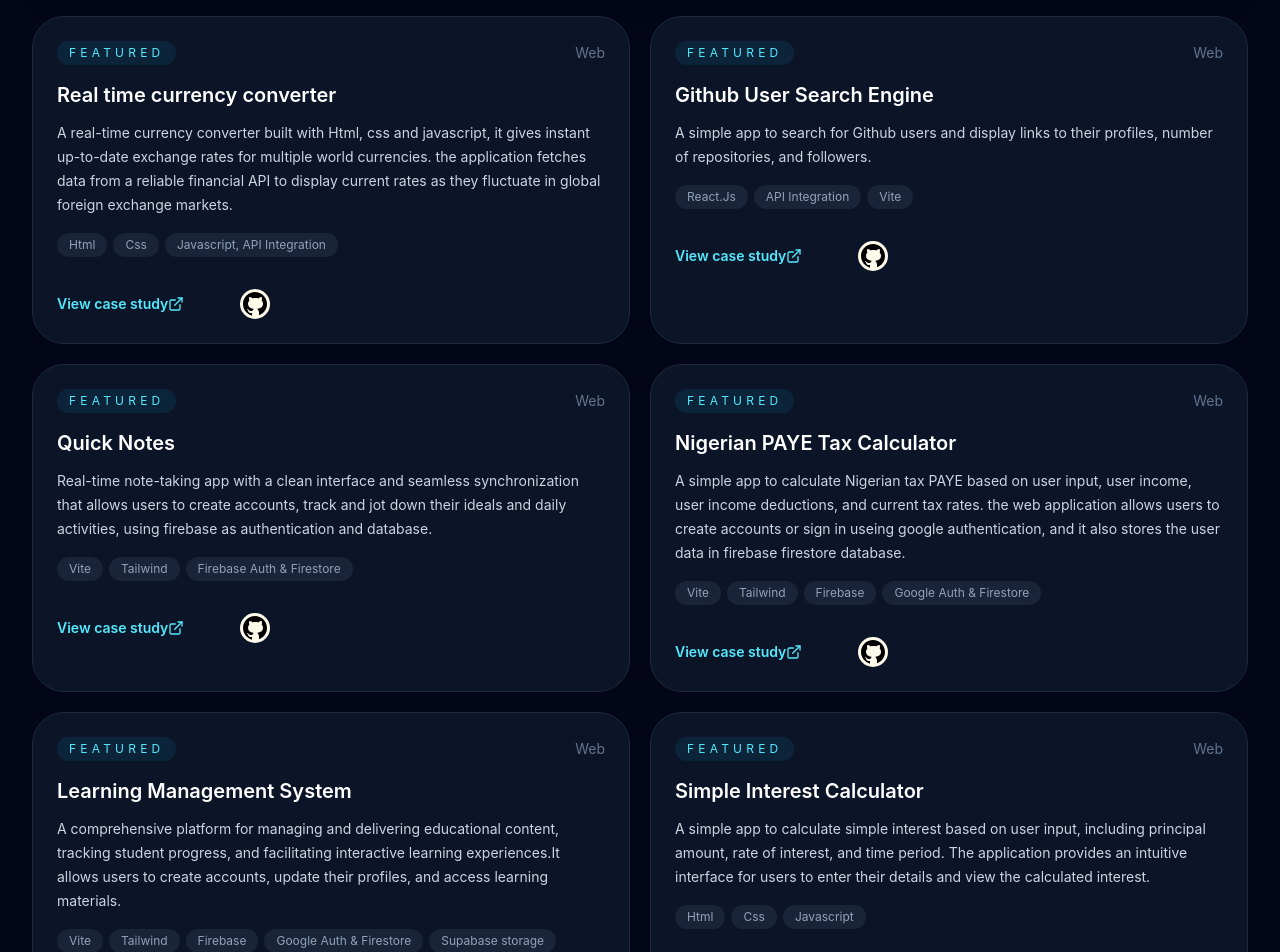
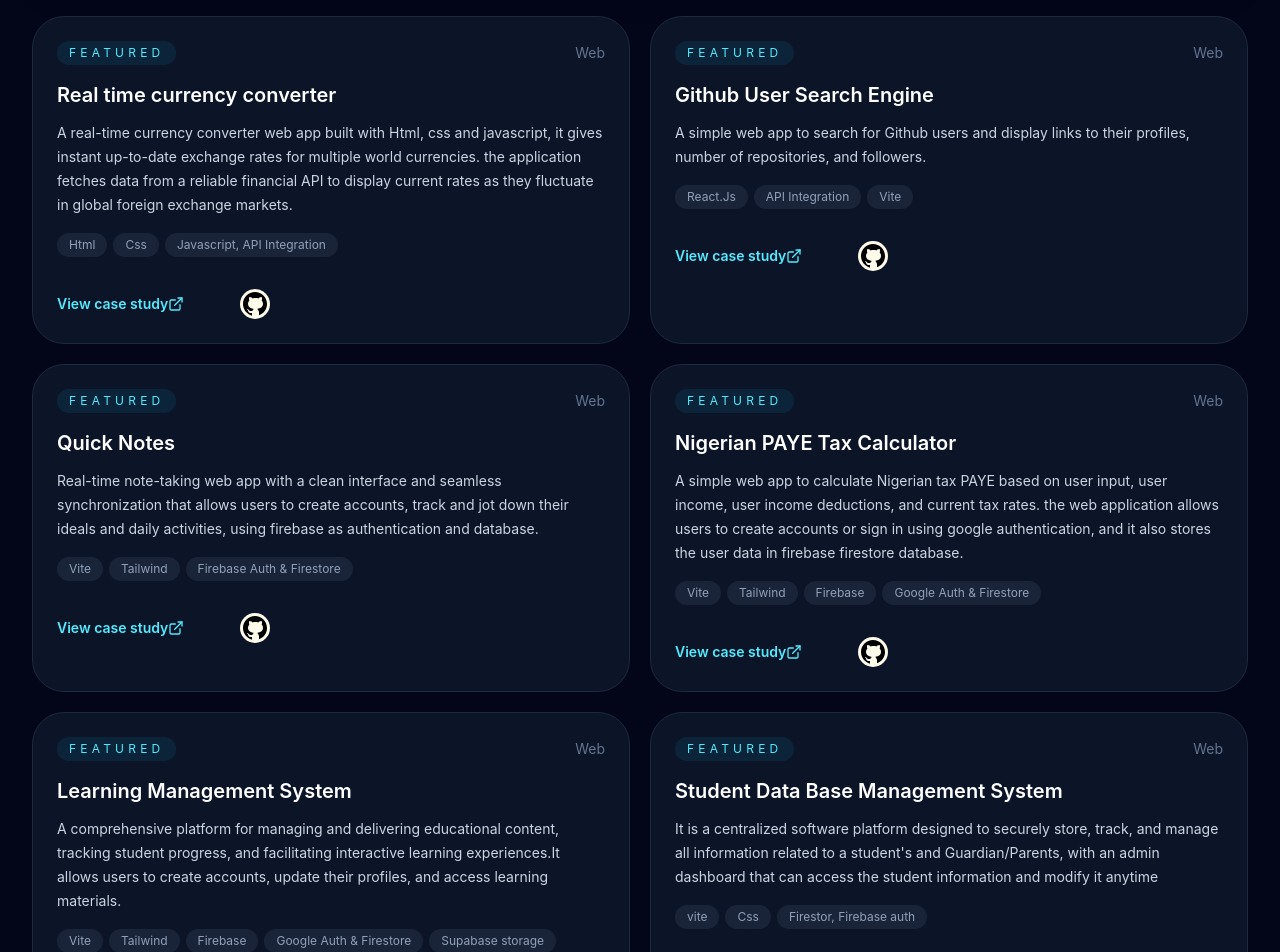
Before and after one commit to Aghahowa22/my-portfolio, a React (Vite) app: page / in a window 1280 px wide. Shown: the part 980-1932 px from the top of the page. Built offline with nearby package versions, Linux system fonts and the light colour scheme.

Commit message:
another porject added

```diff
--- a/src/App.jsx
+++ b/src/App.jsx
@@ -5,7 +5,7 @@ const projects = [
   {
     title: "Real time currency converter",
     description:
-      "A real-time currency converter built with Html, css and javascript, it gives instant up-to-date exchange rates for multiple world currencies. the application fetches data from a reliable financial API to display current rates as they fluctuate in global foreign exchange markets.",
+      "A real-time currency converter web app built with Html, css and javascript, it gives instant up-to-date exchange rates for multiple world currencies. the application fetches data from a reliable financial API to display current rates as they fluctuate in global foreign exchange markets.",
     tags: ["Html", "Css", "Javascript, API Integration"],
     link: "https://lucky-kataifi-725a98.netlify.app/",
     githubLink:
@@ -14,7 +14,7 @@ const projects = [
   {
     title: "Github User Search Engine",
     description:
-      "A simple app to search for Github users and display links to their profiles, number of repositories, and followers.",
+      "A simple web app to search for Github users and display links to their profiles, number of repositories, and followers.",
     tags: ["React.Js", "API Integration", "Vite"],
     link: "https://effervescent-flan-f5b516.netlify.app/",
     githubLink:
@@ -23,7 +23,7 @@ const projects = [
   {
     title: "Quick Notes",
     description:
-      "Real-time note-taking app with a clean interface and seamless synchronization that allows users to create accounts, track and jot down their ideals and daily activities, using firebase as authentication and database.",
+      "Real-time note-taking web app with a clean interface and seamless synchronization that allows users to create accounts, track and jot down their ideals and daily activities, using firebase as authentication and database.",
     tags: ["Vite", "Tailwind", "Firebase Auth & Firestore"],
     link: "https://dazzling-cocada-0283fa.netlify.app/",
     githubLink: "https://github.com/Aghahowa22/Quick_note.git",
@@ -31,7 +31,7 @@ const projects = [
   {
     title: "Nigerian PAYE Tax Calculator",
     description:
-      "A simple app to calculate Nigerian tax PAYE based on user input, user income, user income deductions, and current tax rates. the web application allows users to create accounts or sign in useing google authentication, and it also stores the user data in firebase firestore database.",
+      "A simple web app to calculate Nigerian tax PAYE based on user input, user income, user income deductions, and current tax rates. the web application allows users to create accounts or sign in using google authentication, and it also stores the user data in firebase firestore database.",
     tags: ["Vite", "Tailwind", "Firebase", "Google Auth & Firestore"],
     link: "https://taxpalprojects.netlify.app/",
     githubLink: "https://github.com/Aghahowa22/Yuki-project.git",
@@ -51,12 +51,12 @@ const projects = [
     githubLink: "https://github.com/Aghahowa22/learn-flow.git",
   },
   {
-    title: "Simple Interest Calculator",
+    title: "Student Data Base Management System",
     description:
-      "A simple app to calculate simple interest based on user input, including principal amount, rate of interest, and time period. The application provides an intuitive interface for users to enter their details and view the calculated interest.",
-    tags: ["Html", "Css", "Javascript"],
-    link: "https://beamish-vacherin-823da1.netlify.app/",
-    githubLink: "https://github.com/Aghahowa22/simple_interest_calculator.git",
+      "It is a centralized software platform designed to securely store, track, and manage all information related to a student's and Guardian/Parents, with an admin dashboard that can access the student information and modify it anytime ",
+    tags: ["vite", "Css", "Firestor, Firebase auth"],
+    link: "https://earnest-haupia-783137.netlify.app/",
+    githubLink: "https://github.com/Aghahowa22/School_DB.git",
   },
 ];
 
```
